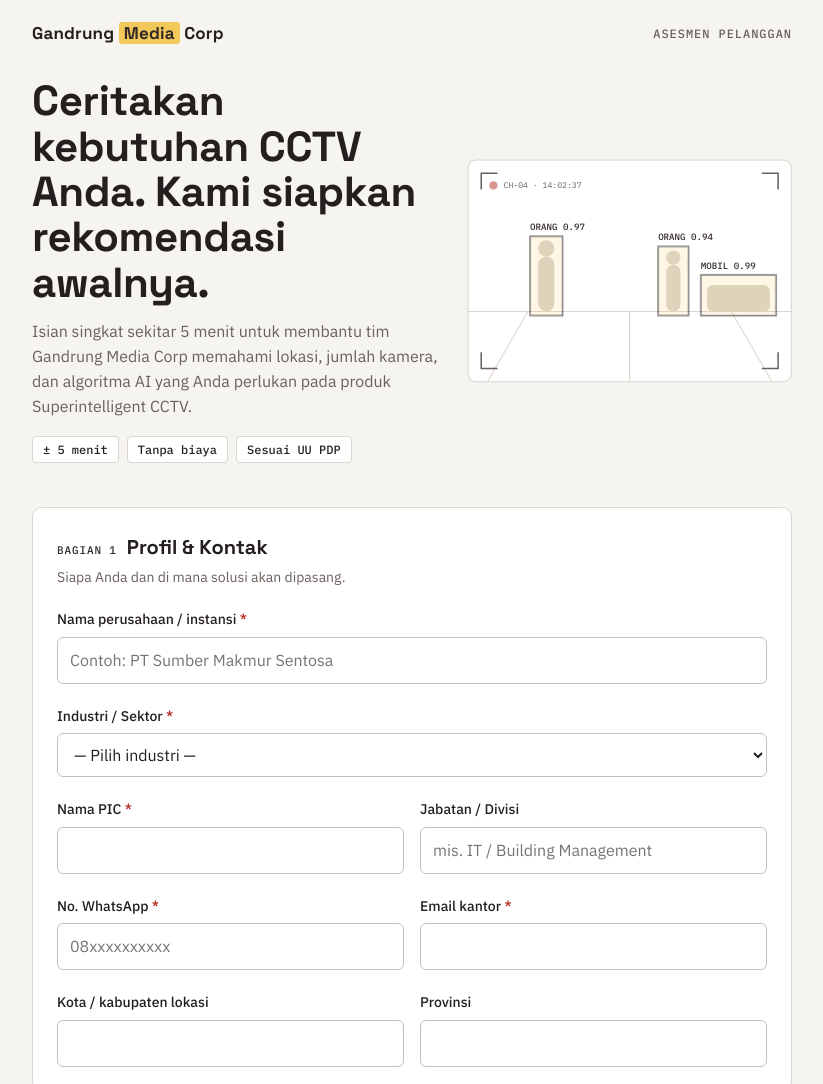
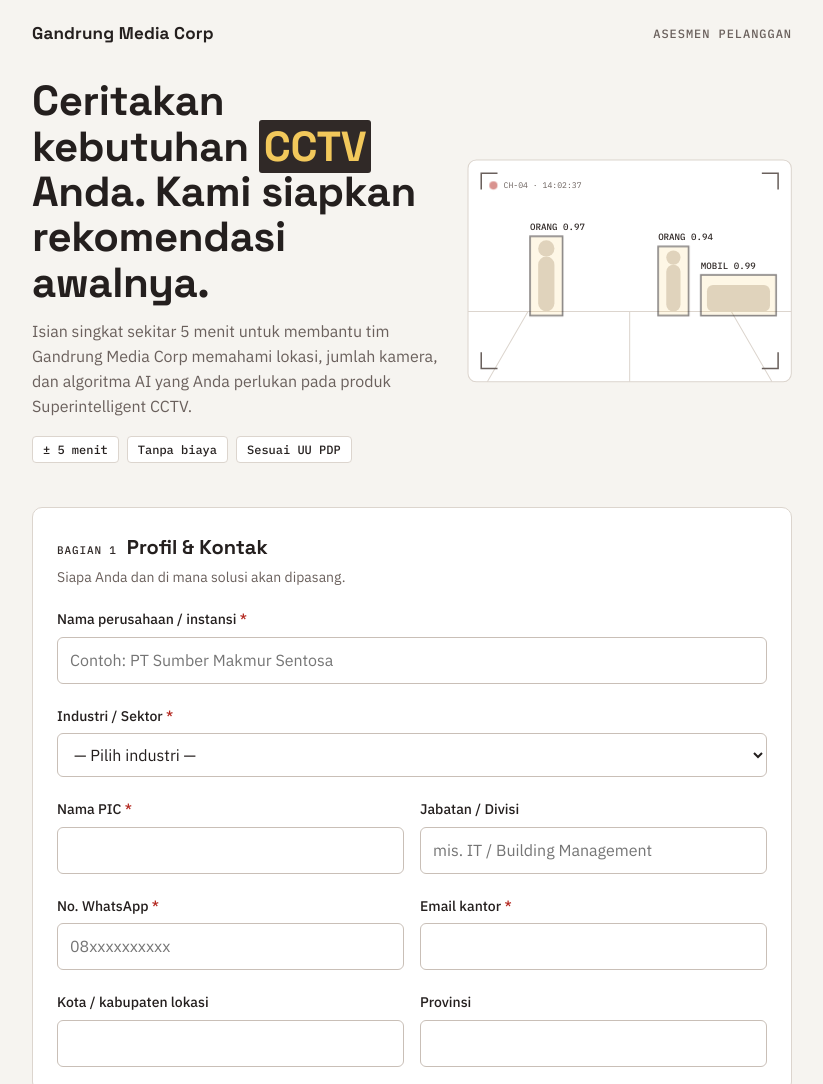
Before and after one commit to luthfibg/sicctv-asesmen, a plain HTML site: page index.html in a window 1280 px wide. Shown: the top 1084 px of the page, without its empty margins (228-1051 px from the left). Drawn offline with Linux system fonts and the light colour scheme.

Commit message:
fix: text color

```diff
--- a/index.html
+++ b/index.html
@@ -24,10 +24,10 @@ body{background:var(--bg);color:var(--fg);font:16px/1.55 var(--f-body);margin:0;
 h1,h2{font-family:var(--f-display);text-wrap:balance;margin:0}
 .top{display:flex;justify-content:space-between;align-items:center;gap:12px;padding-block:20px;flex-wrap:wrap}
 .brand{font-family:var(--f-display);font-weight:700;font-size:17px;letter-spacing:.01em}
-.brand span{background:var(--accent2);color:var(--accent);padding:0 5px;border-radius:3px}
 .tag{font:500 12px var(--f-mono);letter-spacing:.08em;text-transform:uppercase;color:var(--muted)}
 .hero{display:grid;grid-template-columns:1.25fr 1fr;gap:28px;align-items:center;padding-block:12px 28px}
 .hero h1{font-size:clamp(28px,5.4vw,42px);line-height:1.08;font-weight:700;letter-spacing:-.01em}
+.hero h1 .highlight{background:#302927;color:#F2C85B;padding:0 5px;border-radius:3px;box-decoration-break:clone;-webkit-box-decoration-break:clone}
 .hero p{color:var(--muted);margin:14px 0 0;max-width:46ch}
 .facts{display:flex;flex-wrap:wrap;gap:8px;margin-top:18px}
 .facts span{font:500 12px var(--f-mono);border:1px solid var(--line);background:var(--surface);padding:5px 10px;border-radius:4px}
@@ -102,13 +102,13 @@ button.go[disabled]{opacity:.6;cursor:wait}
 
 <div class="wrap">
   <header class="top">
-    <div class="brand">Gandrung <span>Media</span> Corp</div>
+    <div class="brand">Gandrung Media Corp</div>
     <div class="tag">Asesmen Pelanggan</div>
   </header>
 
   <section class="hero">
     <div>
-      <h1>Ceritakan kebutuhan CCTV Anda. Kami siapkan rekomendasi awalnya.</h1>
+      <h1>Ceritakan kebutuhan <span class="highlight">CCTV</span> Anda. Kami siapkan rekomendasi awalnya.</h1>
       <p>Isian singkat sekitar 5 menit untuk membantu tim Gandrung Media Corp memahami lokasi, jumlah kamera, dan algoritma AI yang Anda perlukan pada produk Superintelligent CCTV.</p>
       <div class="facts"><span>± 5 menit</span><span>Tanpa biaya</span><span>Sesuai UU PDP</span></div>
     </div>
```
